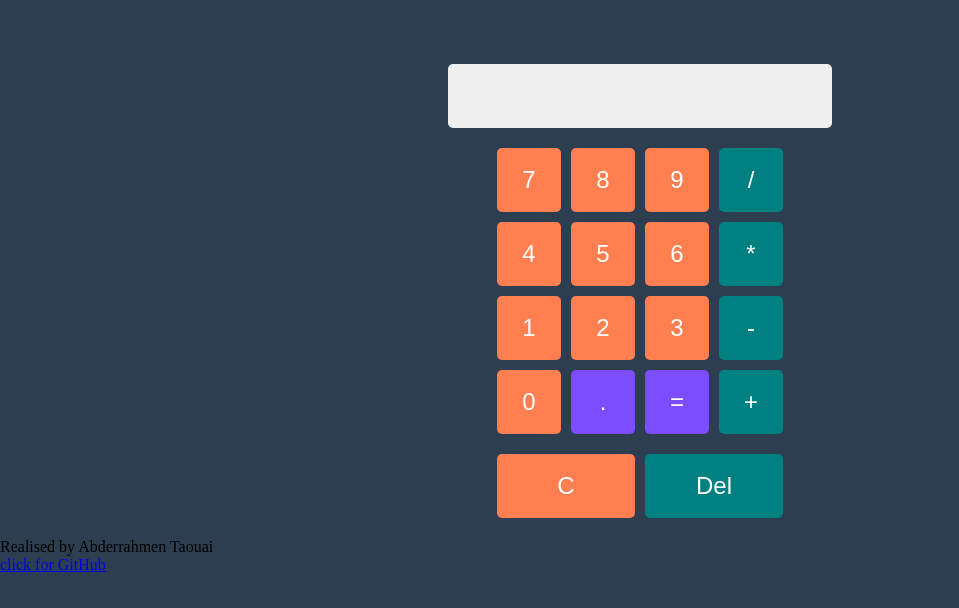
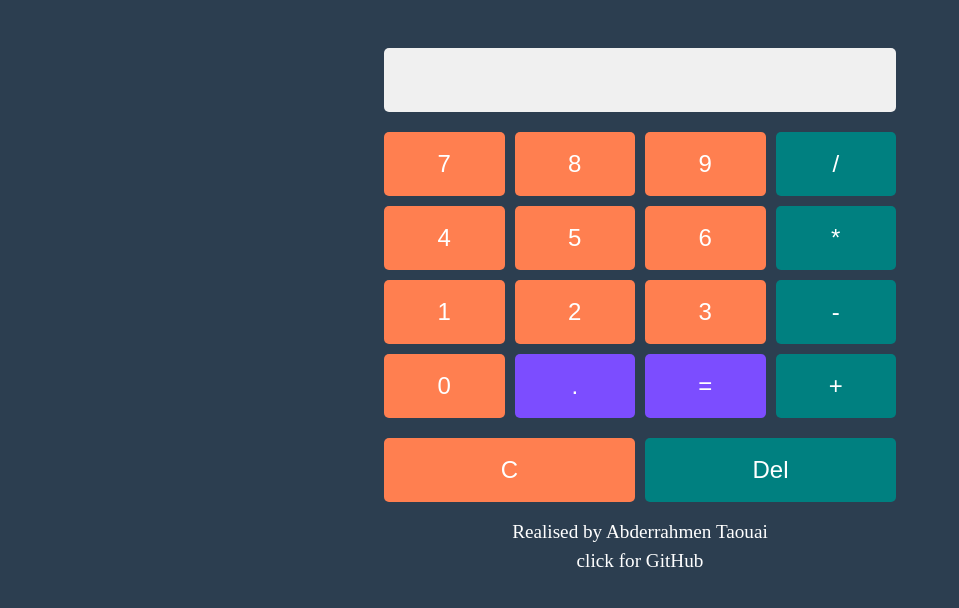
Before and after one commit to Abderrahmen-taouai/Project-Calculator-, a plain HTML site: page index.html in a window 1280 px wide. Shown: the whole page, without its empty margins (0-959 px from the left). Drawn offline with Linux system fonts and the light colour scheme.

Commit message:
Update style.css
footer and app style

```diff
--- a/style.css
+++ b/style.css
@@ -1,28 +1,31 @@
 * {
     margin: 0;
     padding: 0;
+    box-sizing: border-box;
   }
   body{
     background-color: #2c3e50;
-    margin-top: 5%;
   }
   .container {
     margin: 0 auto;
+    width: 40%;
+    margin-top: 3rem;
     display: flex;
     flex-direction: column;
     align-items: center;
     justify-content: center;
+
   }
 
   .display {
     min-height: 4rem;
-    width: 30%;
+    width: 100%;
 
     background-color: #f0f0f0;
     border-radius: 5px;
     display: flex;
     align-items: flex-end;
-    padding: 10px;
+    padding: 1rem;
     box-sizing: border-box;
   }
 
@@ -34,20 +37,22 @@
   }
 
   .buttons {
+    width: 100%;
     display: flex;
     flex-direction: column;
     gap: 10px;
-    padding: 20px;
+    padding-top: 20px;
   }
 
   .row {
+    width: 100%;
     display: flex;
     justify-content: center;
     gap: 10px;
   }
 
   button {
-    width: 4rem;
+    width: 100%;
     height: 4rem;
     font-size: 24px;
     background-color: coral;
@@ -107,3 +112,22 @@
     border-radius: 5px;
     font-size: 32px;
   }
+  footer {
+
+  color: white;
+  padding: 1rem;
+  text-align: center;
+  font-size: 1.2rem;
+  line-height: 1.5;
+}
+
+
+footer a {
+  color: white;
+  text-decoration: none;
+}
+
+footer a:hover {
+  text-decoration: underline;
+  font-size: larger;
+}
```
